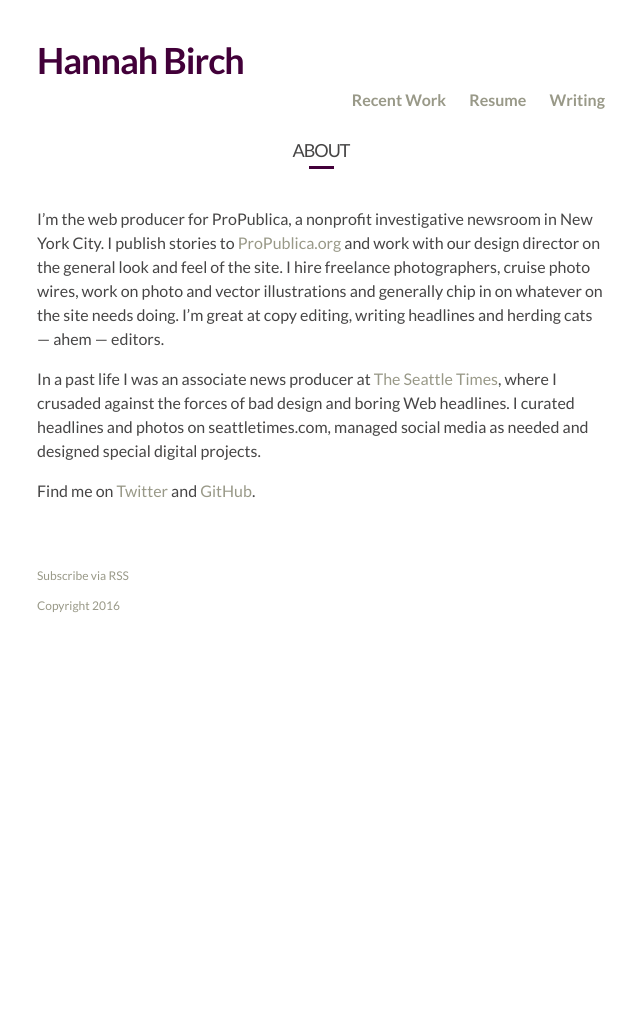
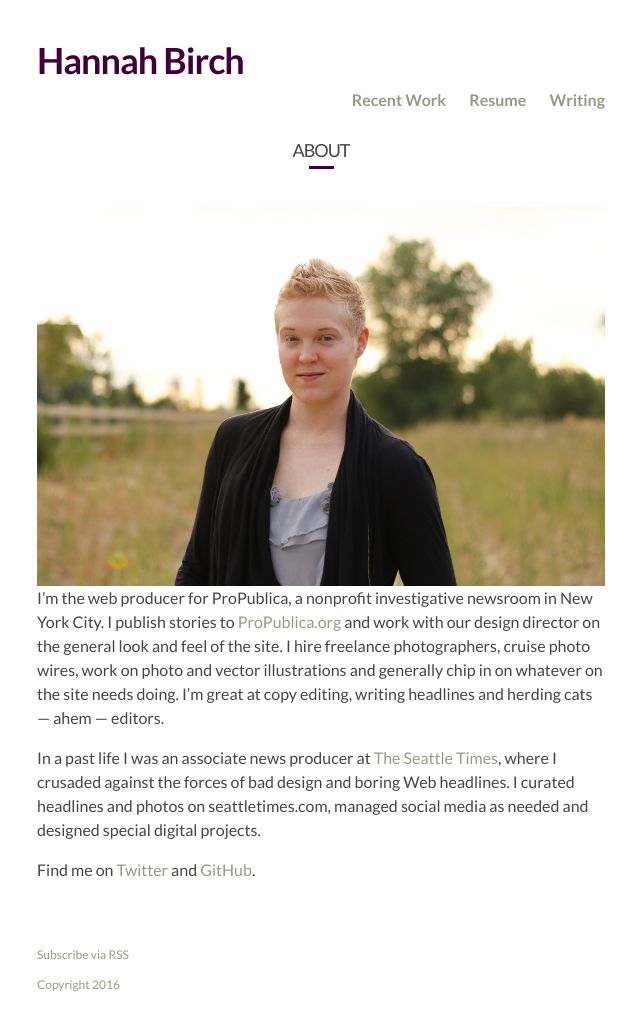
Before and after one commit to hannah-birch/hannah-birch.github.io, a Jekyll site: the page built from index.html, in a window 1280 px wide. Shown: the whole page, without its empty margins (319-959 px from the left). Built offline with Jekyll 4.4.1, drawn with Linux system fonts in a browser that asks for light colours; before the commit the page ends 900 px from its top, so only the background shows below that.

Commit message:
Starts adding img to homepage

```diff
--- a/index.html
+++ b/index.html
@@ -6,6 +6,8 @@ layout: default
 
   <h1 class="post-title">About</h1>
 
+  <img src="{{ site.url }}/assets/img/hannah-birch-headshot.jpg"/>
+
   <p>I’m the web producer for ProPublica, a nonprofit investigative newsroom in New York City. I publish stories to <a href="https://www.propublica.org">ProPublica.org</a> and work with our design director on the general look and feel of the site. I hire freelance photographers, cruise photo wires, work on photo and vector illustrations and generally chip in on whatever on the site needs doing. I’m great at copy editing, writing headlines and herding cats — ahem — editors.</p>
 
   <p>In a past life I was an associate news producer at <a href="http://www.seattletimes.com">The Seattle Times</a>, where I crusaded against the forces of bad design and boring Web headlines. I curated headlines and photos on seattletimes.com, managed social media as needed and designed special digital projects.</p>
```
Also changed, not shown: assets/img/hannah-birch-headshot.jpg (added), 6 other files.
